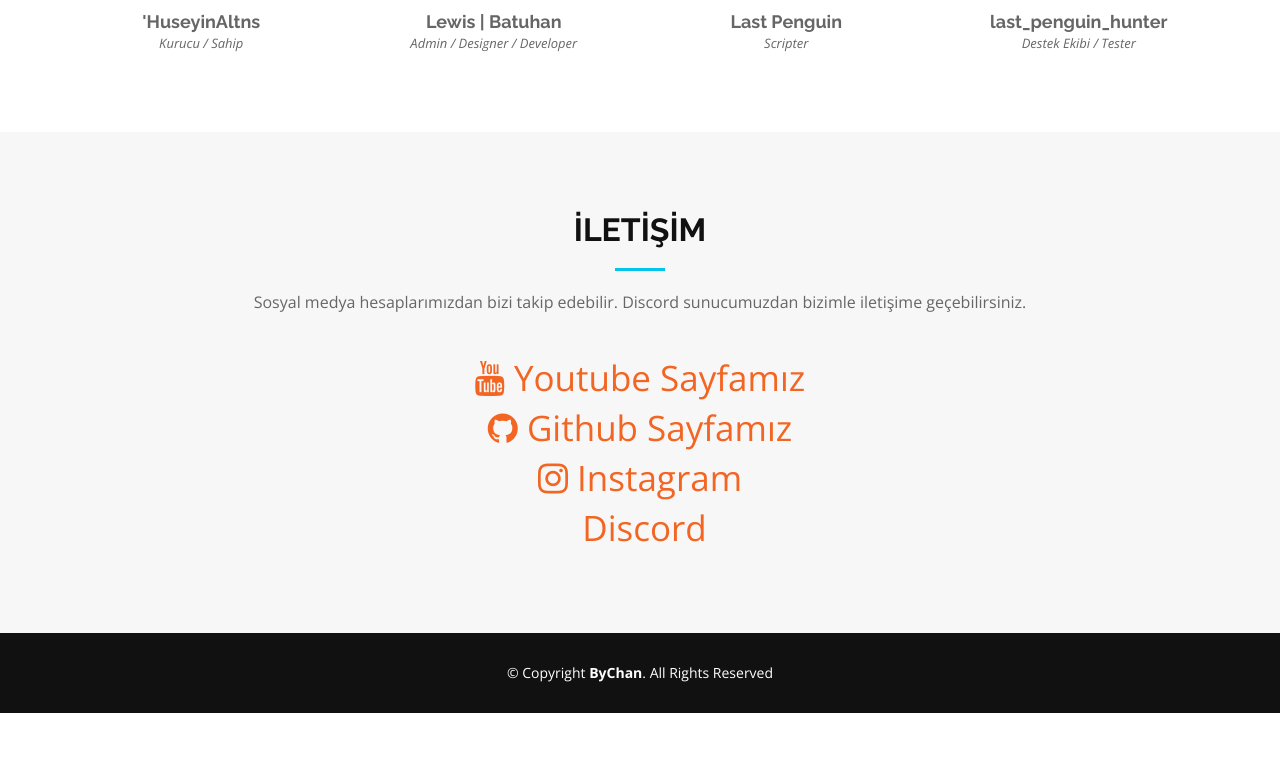
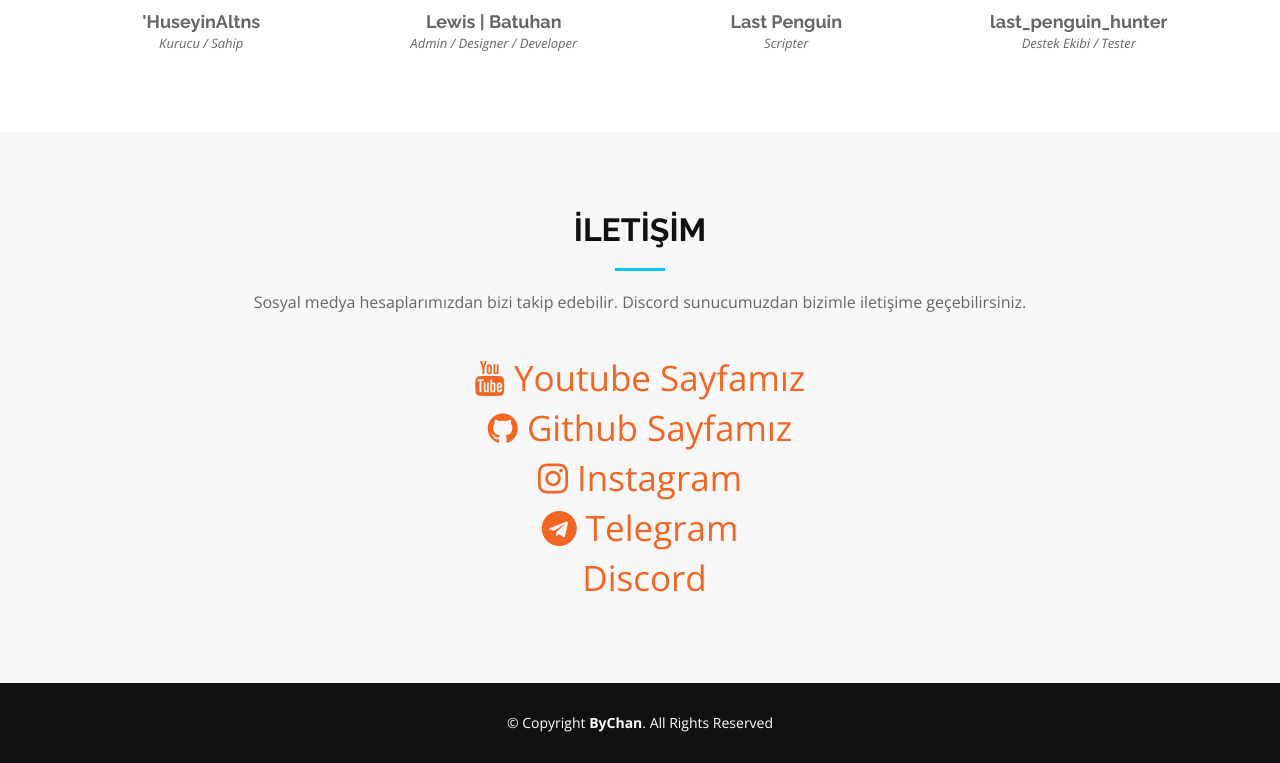
Before and after one commit to ByCh4n/ByCh4n.github.io, a plain HTML site: page index.html in a window 1280 px wide. Shown: the part 2255-3018 px from the top of the page. Before the commit the page ends 2968 px from the top, so only its background shows below. Drawn offline with nearby package versions, Linux system fonts and the light colour scheme; some icons are missing.

Commit message:
Update index.html

```diff
--- a/index.html
+++ b/index.html
@@ -301,6 +301,7 @@
         <aq onclick="window.location.href='https://www.youtube.com/channel/UCUm_Yn7cl4TnFSfcUGWfdZw'"><center><i class="fa fa-youtube"></i> Youtube Sayfamız</center></i></aq>
         <aq onclick="window.location.href='https://github.com/ByCh4n/'"><center><i class="fa fa-github"></i> Github Sayfamız</center></i></aq>
         <aq onclick="window.location.href='https://www.instagram.com/huseyinaltns/'"><center><i class="fa fa-instagram"></i> Instagram</center></i></aq>
+        <aq onclick="window.location.href='t.me/ByCh4x'"><center><i class="fa fa-telegram"></i> Telegram</center></i></aq>
         <aq onclick="window.location.href='https://discord.gg/R6vApmn'"><center><i class="fa fa-discord"></i> Discord</center></i></aq>
       </div>
       </div>
```
